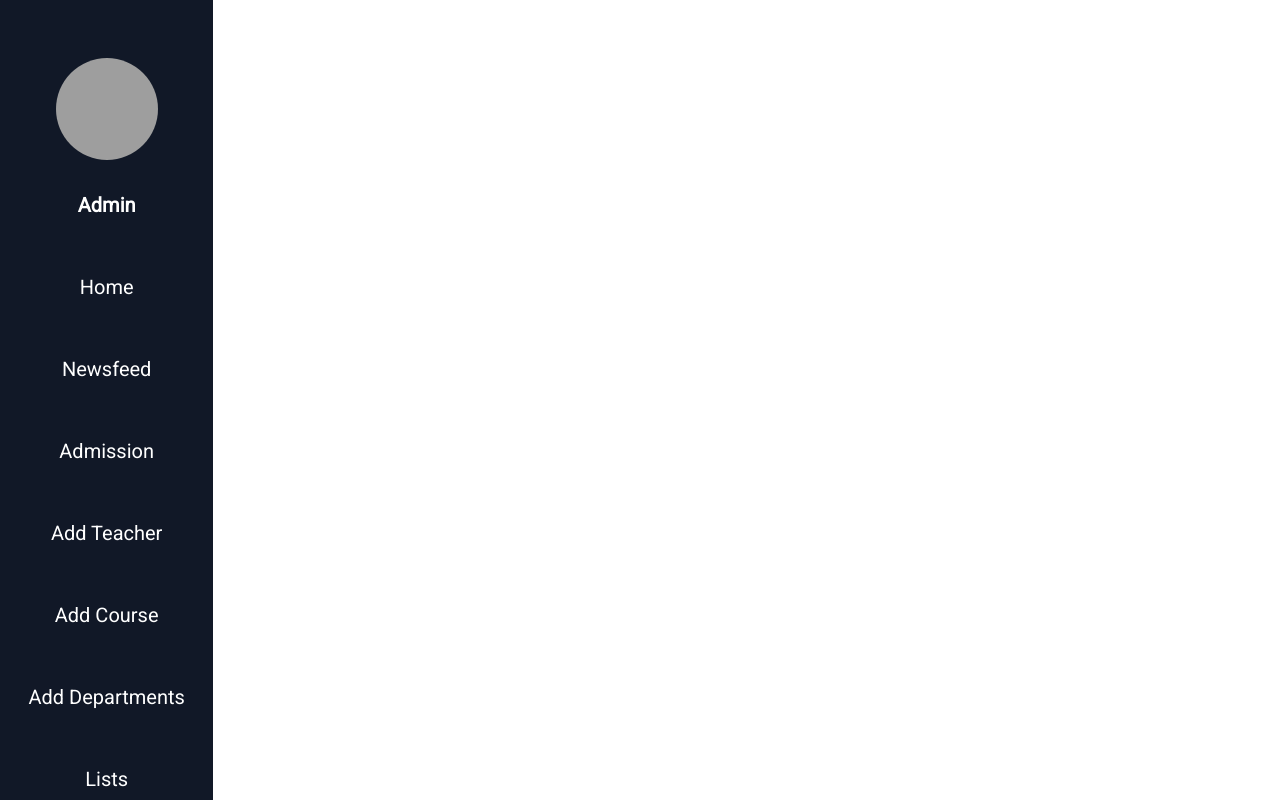
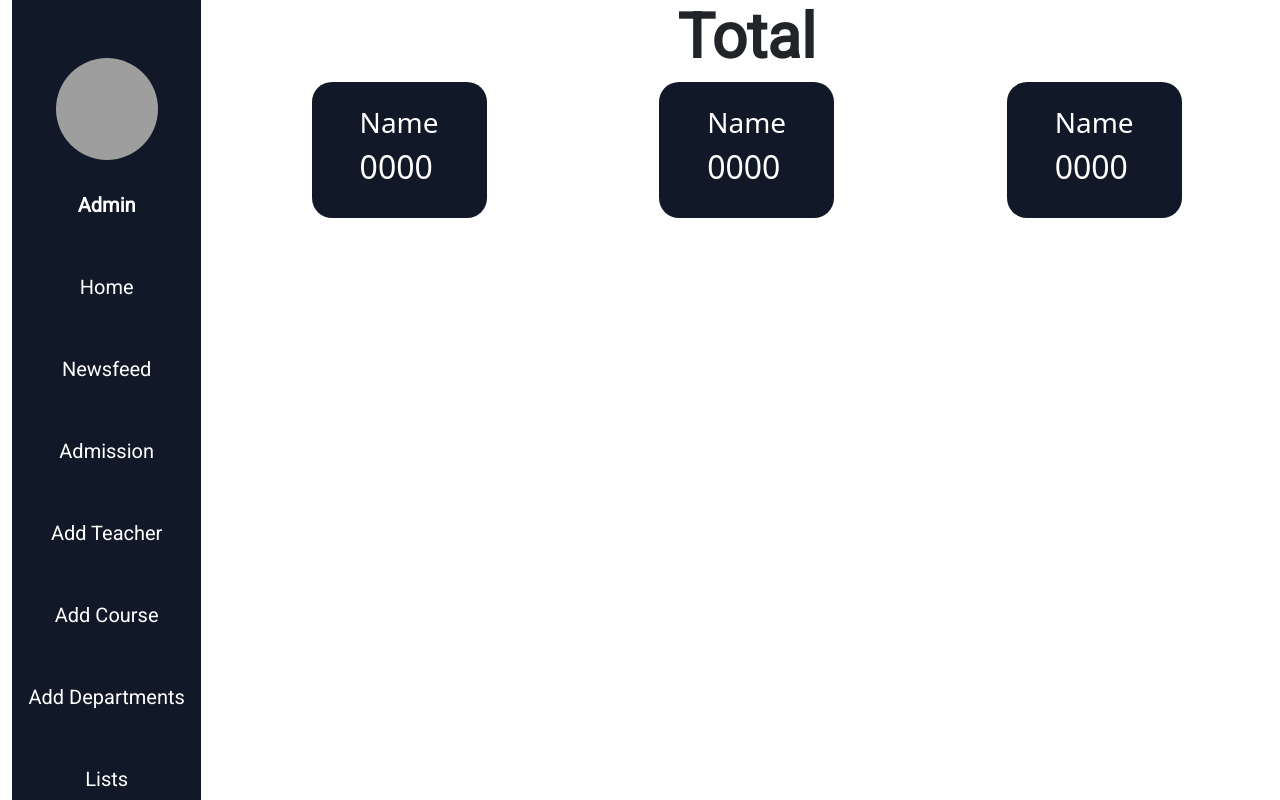
Before and after one commit to the-binary-hooks/edu-burg, a React (Create React App) app in the folder client/: page / in a window 1280 px wide. Built offline with nearby package versions, Linux system fonts and the light colour scheme; grey boxes are pictures that could not be loaded.

Commit message:
add home page of dashboard

```diff
--- a/client/src/App.tsx
+++ b/client/src/App.tsx
@@ -1,6 +1,6 @@
 // React router
 import { BrowserRouter as Router, Switch, Route } from "react-router-dom";
-import Sidebar from "./components/DashboardCommon/Sidebar/Sidebar";
+// import Sidebar from "./components/DashboardCommon/Sidebar/Sidebar";
 
 // Authentication components
 import Login from "./components/Authentication/Login/Login";
@@ -10,6 +10,7 @@ import Register from "./components/Authentication/Register/Register";
 import NewsFeed from "./components/DashboardCommon/NewsFeed/NewsFeed";
 
 import "./App.css";
+import Home from "./components/Home/Home/Home";
 
 const App = () => {
     return (
@@ -28,7 +29,7 @@ const App = () => {
                     <NewsFeed />
                 </Route>
                 <Route path="/">
-                    <Sidebar />
+                    <Home/>
                 </Route>
             </Switch>
         </Router>
--- /dev/null
+++ b/client/src/components/Home/Home/Home.css
@@ -0,0 +1,5 @@
+.home-heading{
+    font-size:62px;
+    font-weight:bold;
+    font-family:'Roboto',sans-serif;
+}
--- /dev/null
+++ b/client/src/components/Home/Home/Home.tsx
@@ -0,0 +1,26 @@
+import React from 'react';
+import Sidebar from '../../DashboardCommon/Sidebar/Sidebar';
+import HomeInfoBlock from '../HomeInfoBlock/HomeInfoBlock';
+import './Home.css'
+
+const Home = () => {
+
+    return (
+        <div className="container-fluid">
+            <div className="row">
+            <Sidebar />
+            <div className="col-md-10">
+                <h2 className="home-heading text-center">Total</h2>
+                <div className="info-block-container d-flex justify-content-around">
+                <HomeInfoBlock />
+                <HomeInfoBlock />
+                <HomeInfoBlock />
+                </div>
+            </div>
+            </div>
+
+        </div>
+    );
+};
+
+export default Home;
--- /dev/null
+++ b/client/src/components/Home/HomeInfoBlock/HomeInfoBlock.css
@@ -0,0 +1,4 @@
+.home-info-block{
+    background:#111827;
+    border-radius:20px;
+}
--- /dev/null
+++ b/client/src/components/Home/HomeInfoBlock/HomeInfoBlock.tsx
@@ -0,0 +1,12 @@
+import React from 'react';
+import './HomeInfoBlock.css'
+const HomeInfoBlock = () => {
+    return (
+        <div className="home-info-block text-white px-5 py-4">
+            <h3>Name</h3>
+            <h2>0000</h2>
+        </div>
+    );
+};
+
+export default HomeInfoBlock;
```
